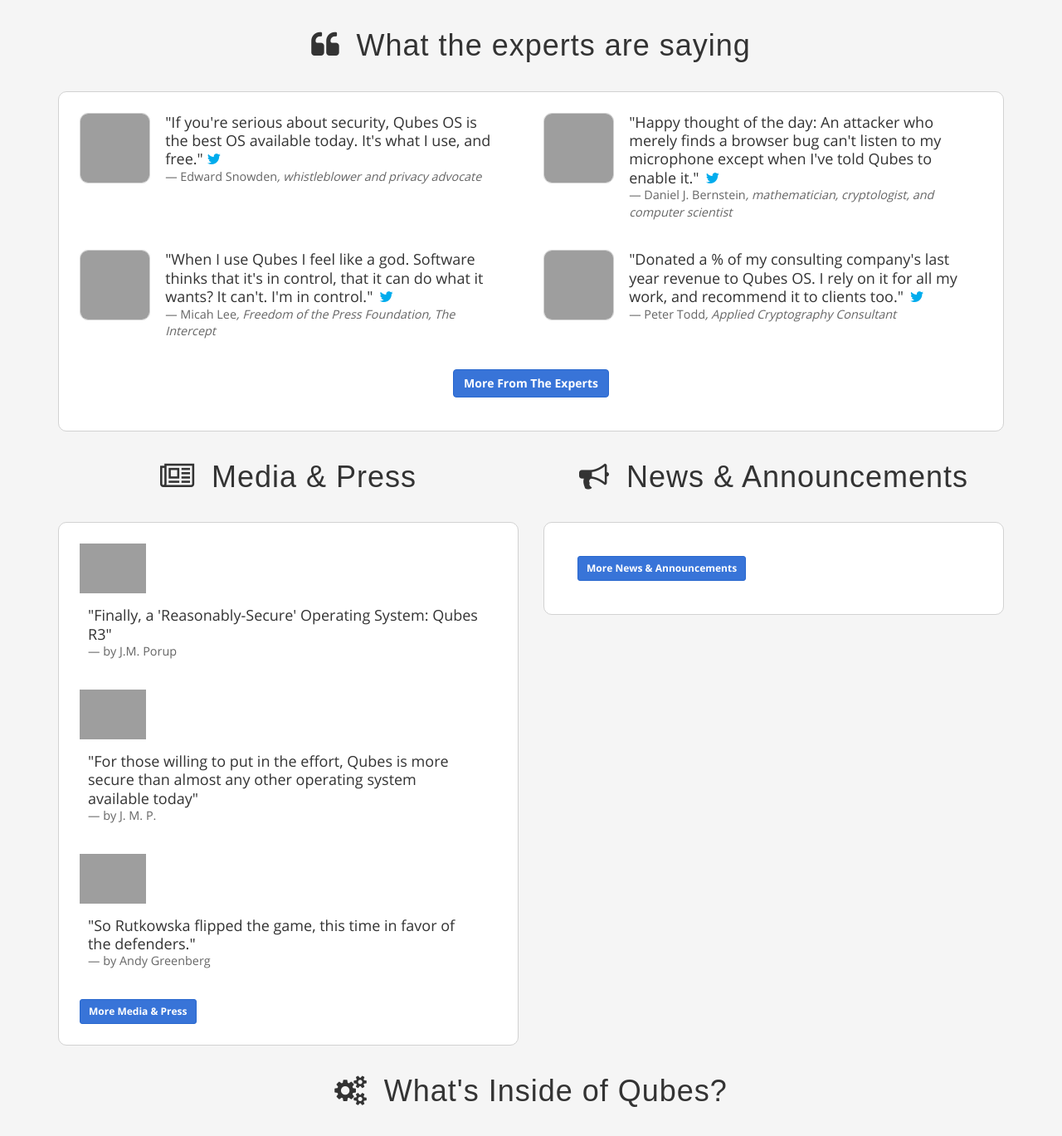
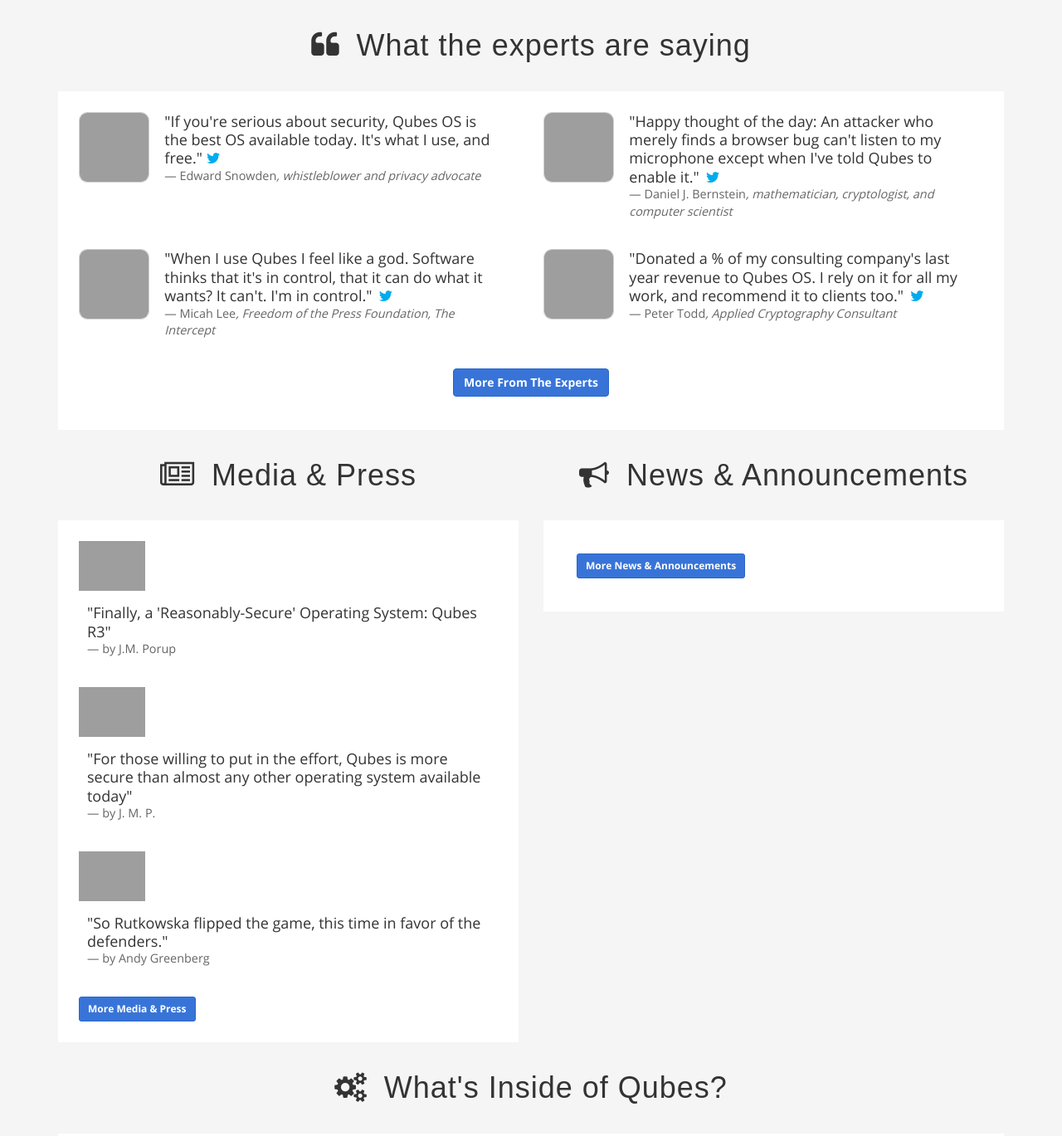
Before and after one commit to QubesOS/qubesos.github.io, a Jekyll site: the page built from pages/home.html, in a window 1280 px wide. Shown: the part 647-2016 px from the top of the page at 83% size. Built offline with Jekyll 4.4.1, drawn with Linux system fonts in a browser that asks for light colours; some web fonts are replaced; grey boxes are pictures that could not be loaded.

Commit message:
Fix spacing and capitalization; remove white-box borders

```diff
--- a/_sass/_extras.scss
+++ b/_sass/_extras.scss
@@ -28,8 +28,6 @@
  */
  .white-box {
    background: $color-white;
-   border: 1px solid $gray-light;
-   border-radius: 10px;
    padding: 5px;
 
    @media (min-width: $screen-sm-min) {
@@ -53,7 +51,6 @@ a.black-link {
     display: block;
     font-size: 14px;
     color: $gray-dark;
-    text-transform: capitalize;
   }
 }
 
--- a/_sass/_post.scss
+++ b/_sass/_post.scss
@@ -8,7 +8,7 @@
 
 .post-meta {
   color: $gray-darker;
-  padding-bottom: 10px;
+  padding-bottom: 25px;
   border-bottom: 1px solid $gray-light;
 }
 
--- a/_sass/_toc.scss
+++ b/_sass/_toc.scss
@@ -73,6 +73,7 @@
 }
 
 #toc-container {
-	margin-bottom: 20px;
+    padding-bottom: 15px;
+	margin-bottom: 30px;
     border-bottom: 1px solid $gray-light;
 }
```
